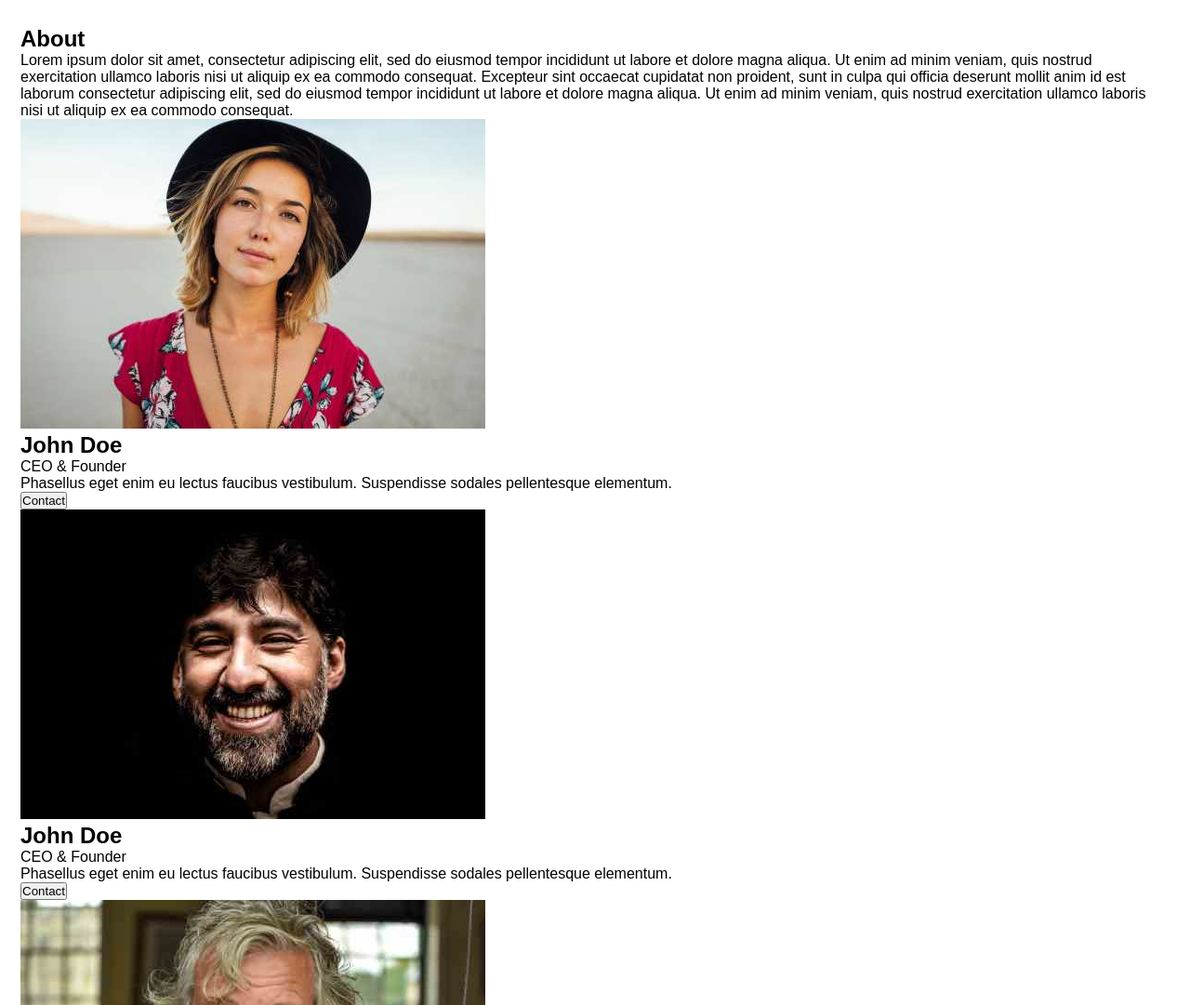
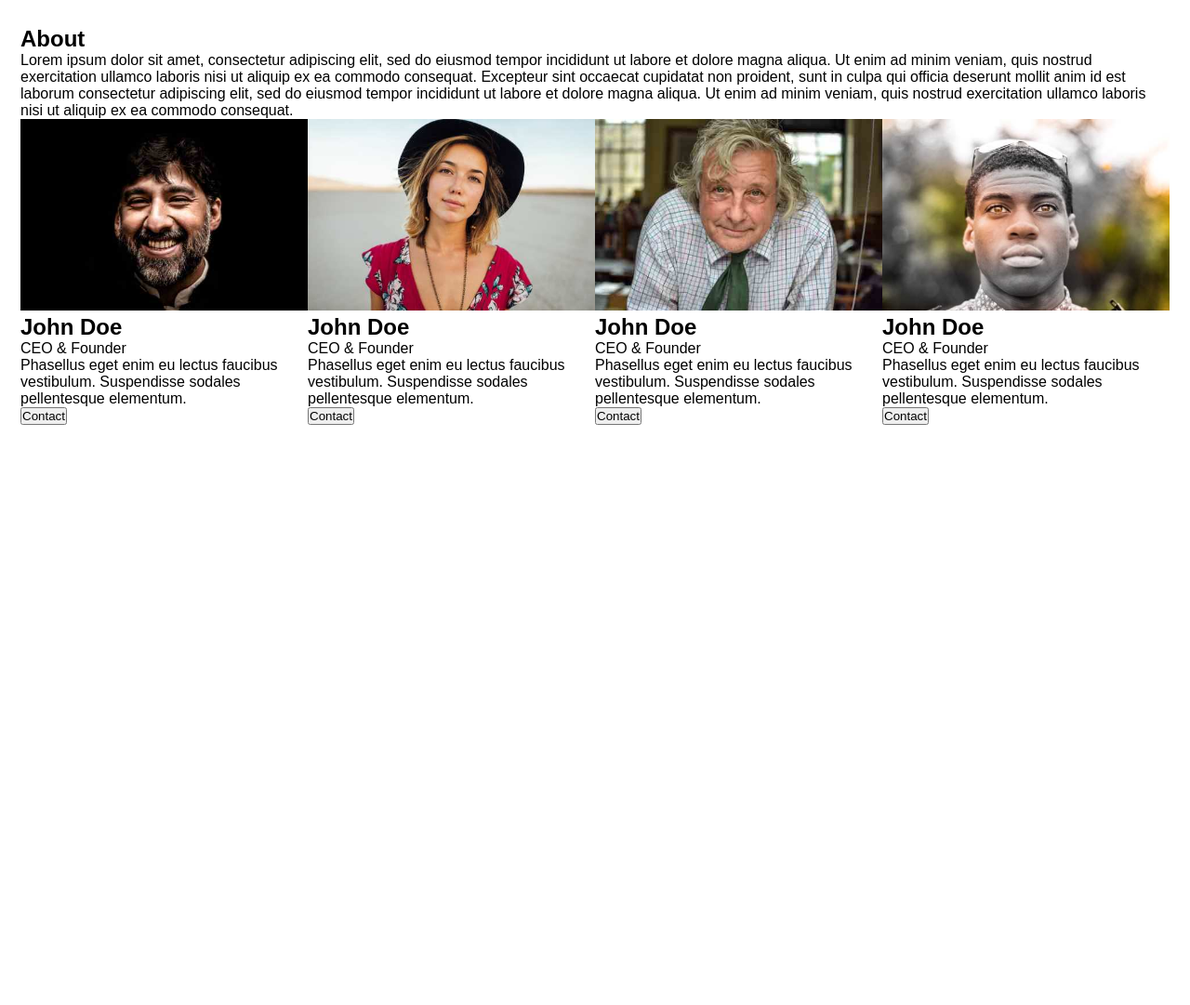
Before and after one commit to rohanasif/br-architects-theme, a plain HTML site: page index.html in a window 1280 px wide. Shown: the part 1560-2641 px from the top of the page at 93% size. After the commit the page ends 2039 px from the top, so only its background shows below. Drawn offline with Linux system fonts and the light colour scheme.

Commit message:
some more changes

```diff
--- a/index.html
+++ b/index.html
@@ -57,14 +57,14 @@
             consequat.</p>
         <div class="team">
             <div class="member">
-                <img src="./images/team1.jpg">
+                <img src="./images/team2.jpg">
                 <h2>John Doe</h2>
                 <span>CEO & Founder</span>
                 <p>Phasellus eget enim eu lectus faucibus vestibulum. Suspendisse sodales pellentesque elementum.</p>
                 <button>Contact</button>
             </div>
             <div class="member">
-                <img src="./images/team2.jpg">
+                <img src="./images/team1.jpg">
                 <h2>John Doe</h2>
                 <span>CEO & Founder</span>
                 <p>Phasellus eget enim eu lectus faucibus vestibulum. Suspendisse sodales pellentesque elementum.</p>
--- a/style.css
+++ b/style.css
@@ -114,3 +114,17 @@ nav>ul>li:hover {
 .about {
     padding: 22px;
 }
+
+.team {
+    display: flex;
+    flex-wrap: wrap;
+    justify-content: space-between;
+}
+
+.member {
+    width: 25%;
+}
+
+.member>img {
+    width: 100%;
+}
```
